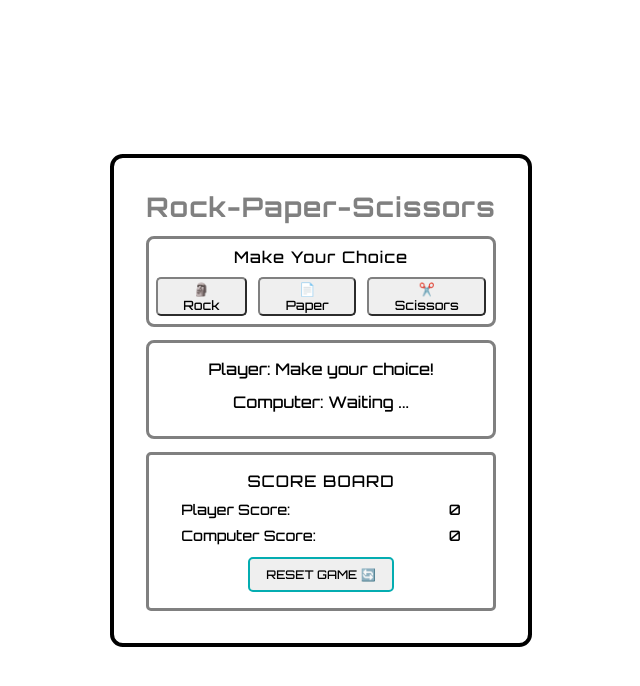
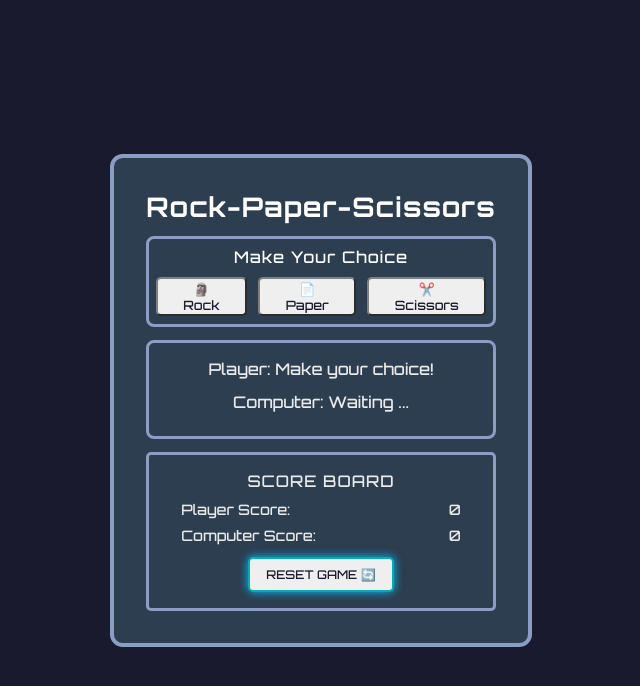
Before and after one commit to ar1ze/odin-rock-paper-scissors, a plain HTML site: page index.html in a window 1280 px wide. Both pictures are taken after a click on the button "RESET GAME 🔄". Shown: the whole page, without its empty margins (319-959 px from the left). Drawn offline with Linux system fonts and the light colour scheme.

Commit message:
style: update theme

```diff
--- a/script.js
+++ b/script.js
@@ -1,8 +1,8 @@
 // Colors
 const GREEN = '#43c25a';
-const RED = '#f85454';
+const RED = '#e74c3c';
 const YELLOW = '#f9b50f';
-const BLACK = '#000000'
+const WHITE = '#ffffff';
 
 // Game states
 let playerScore = 0;
@@ -165,7 +165,7 @@ function resetScores() {
   defaultChoicesDisplay();
   removeWinnerParagraph();
   updateDisplayScores();
-  setDisplayScoresColor(BLACK, BLACK);
+  setDisplayScoresColor(WHITE, WHITE);
 }
 
 // Play one round of the game
--- a/style.css
+++ b/style.css
@@ -12,6 +12,8 @@ body {
   justify-content: space-around;
   font-size: 18px;
   font-family: 'Orbitron', monospace;
+  background-color: #1a1a2e;
+  color: #eaeaea;
 }
 
 button {
@@ -19,6 +21,7 @@ button {
   cursor: pointer;
   font-size: 0.8rem;
   border-color: gray;
+  color: #1a1a2e;
 }
 
 button:hover {
@@ -30,16 +33,18 @@ button:hover,
 button:focus {
   border-color: #04adb1;
   border-style: solid;
+  box-shadow: 0 0 10px #00bfff;
 }
 
 .border {
-  border: 3px solid gray;
+  border: 3px solid #8b9dc3;
   border-radius: 0.5rem;
 }
 
 /* Main container */
 .container {
-  border: 4px solid #000;
+  border: 4px solid #8b9dc3;
+  background-color: #2c3e50;
   border-radius: 0.8rem;
   display: flex;
   flex-direction: column;
@@ -51,7 +56,7 @@ button:focus {
 
 .title {
   letter-spacing: 1px;
-  color: gray;
+  color: #ffffff;
   flex: 1;
 }
 
@@ -62,6 +67,7 @@ button:focus {
   flex-direction: column;
   gap: 0.6rem;
   padding: 0.5rem 0.4rem;
+  color: #ffffff;;
 }
 
 .controls > p:first-child,
@@ -99,7 +105,7 @@ button:focus {
 }
 
 .winner {
-  background: #f85454;
+  background: #e74c3c;
   text-transform: uppercase;
   border-radius: 5px;
   color: white;
```
